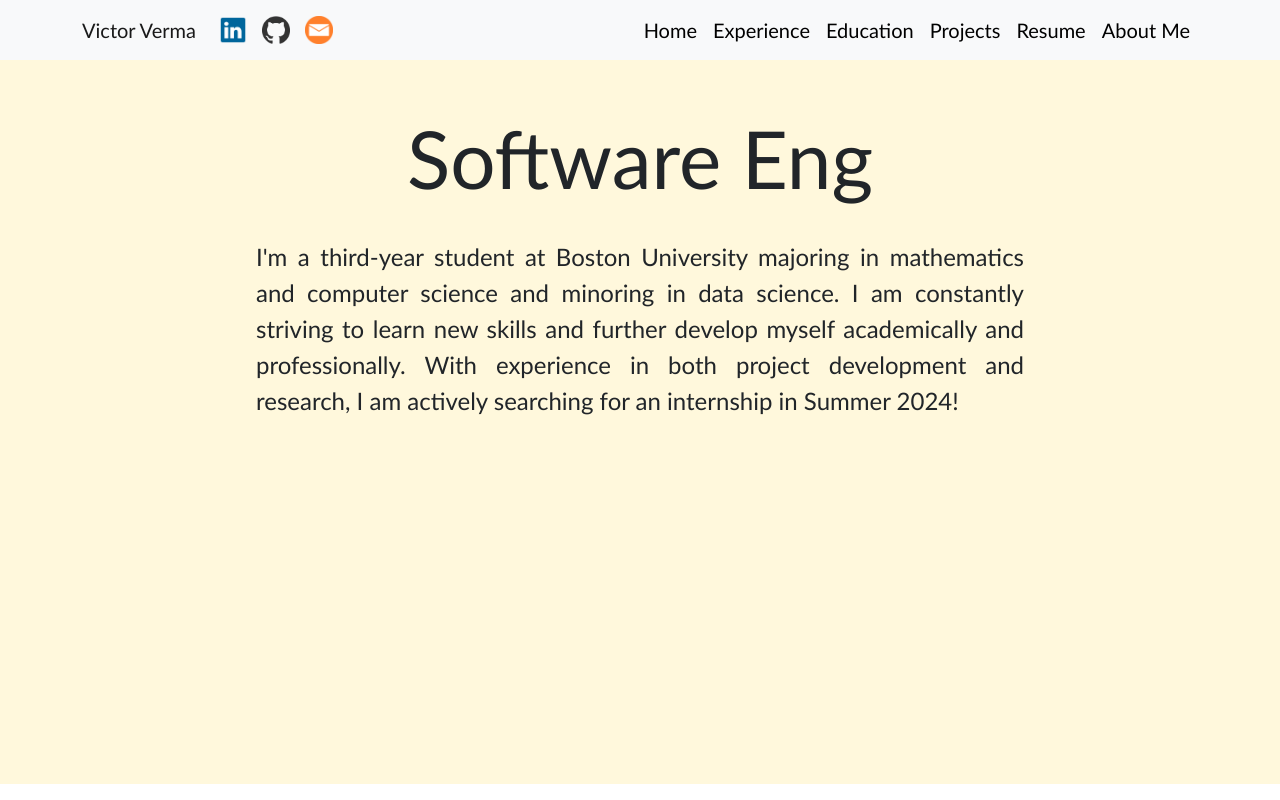
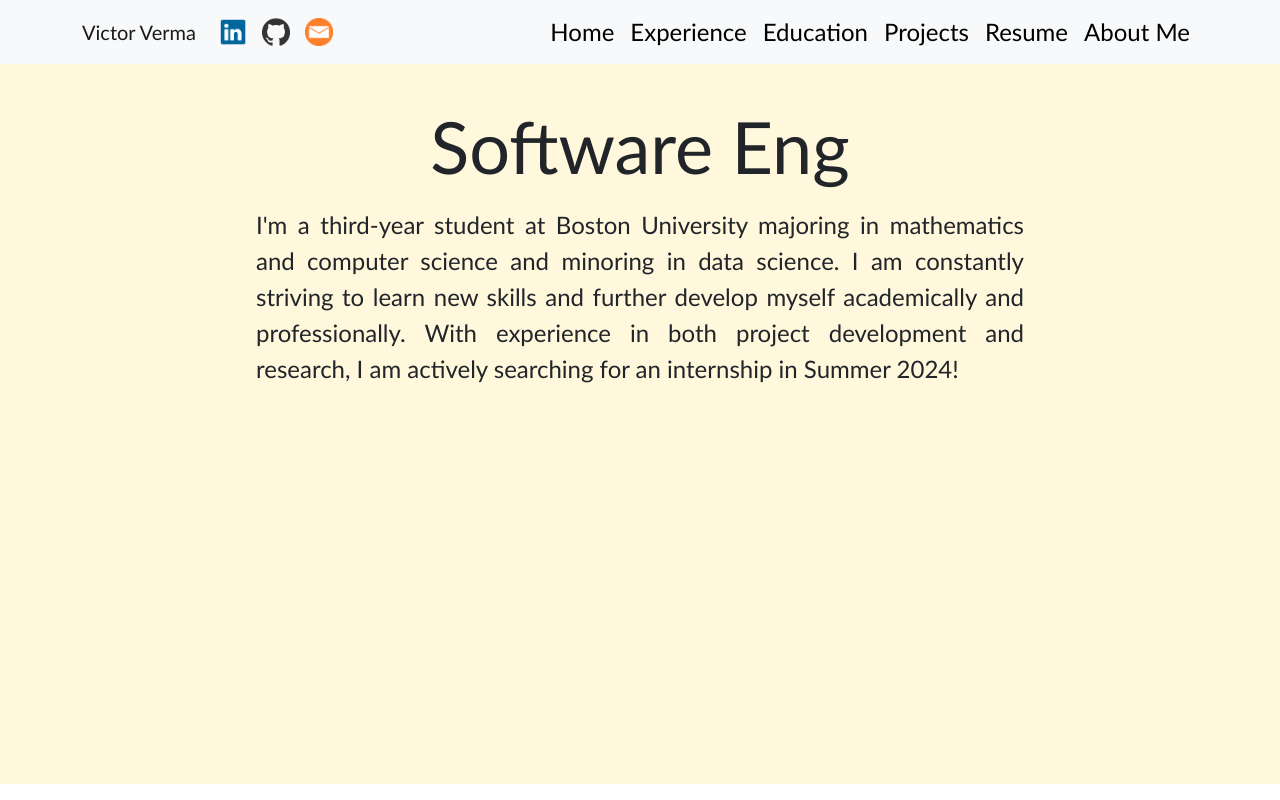
Before and after one commit to victorverma3/Portfolio, a React (Vite) app in the folder frontend/: page / in a window 1280 px wide. Built offline with nearby package versions, Linux system fonts and the light colour scheme; no server answers.

Commit message:
migrated hometitle component to tailwindcss

```diff
--- a/frontend/src/components/HomeTitle/HomeTitle.tsx
+++ b/frontend/src/components/HomeTitle.tsx
@@ -1,7 +1,5 @@
 import React from "react";
 import { useEffect, useState } from "react";
-
-import "./HomeTitle.css";
 
 const HomeTitle = () => {
     const titlePhrases = [
@@ -75,7 +73,7 @@ const HomeTitle = () => {
     }, [index]);
     return (
         <div>
-            <h1 className="home-title">{currentTitle}</h1>
+            <h1 className="text-4xl m-auto sm:text-7xl">{currentTitle}</h1>
         </div>
     );
 };
--- a/frontend/src/components/HomeTitle/HomeTitle.css
+++ /dev/null
@@ -1,17 +0,0 @@
-.home-title {
-    font-size: 80px;
-}
-
-@media screen and (max-width: 499px) {
-    .home-title {
-        max-width: 80vw;
-        margin: auto;
-        font-size: 2.5rem;
-    }
-}
-
-@media screen and (min-width: 1441px) {
-    .home-title {
-        font-size: 8rem;
-    }
- }
--- a/frontend/src/pages/home/Home.tsx
+++ b/frontend/src/pages/home/Home.tsx
@@ -1,7 +1,7 @@
 import React from "react";
 
 import Footer from "../../components/Footer/Footer";
-import HomeTitle from "../../components/HomeTitle/HomeTitle";
+import HomeTitle from "../../components/HomeTitle";
 
 import "./Home.css";
 
--- a/frontend/tailwind.config.js
+++ b/frontend/tailwind.config.js
@@ -3,6 +3,11 @@ export default {
     content: ["./index.html", "./src/**/*.{js,ts,jsx,tsx}"],
     theme: {
         screens: {
+            sm: "640px",
+            md: "768px",
+            lg: "1024px",
+            xl: "1280px",
+            "2xl": "1536px",
             "nav-display": "992px",
         },
         extend: {},
```
